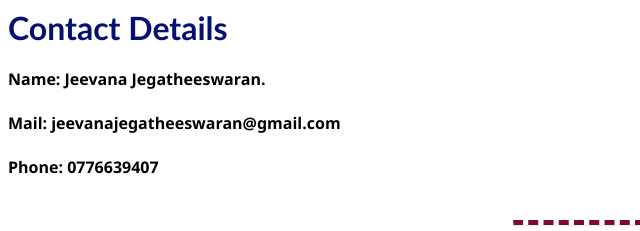
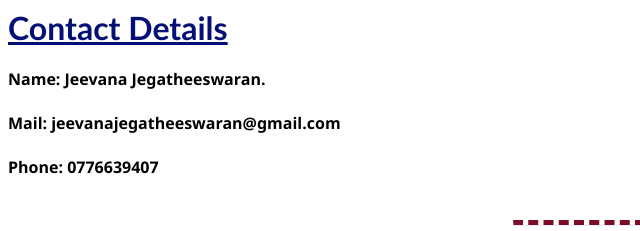
Before and after one commit to jeevi20/MyPage, a plain HTML site: page ContactMe.html in a window 1280 px wide. Shown: the top 231 px of the page, 0-640 px from the left. Drawn offline with Linux system fonts and the light colour scheme.

Commit message:
Update ContactMe.html

```diff
--- a/ContactMe.html
+++ b/ContactMe.html
@@ -25,7 +25,7 @@
     </style>
 
     <body>
-        <h1>Contact Details</h1>
+        <h1><u>Contact Details</u></h1>
         <p>
            <b> Name: Jeevana Jegatheeswaran.
             <br>
```
